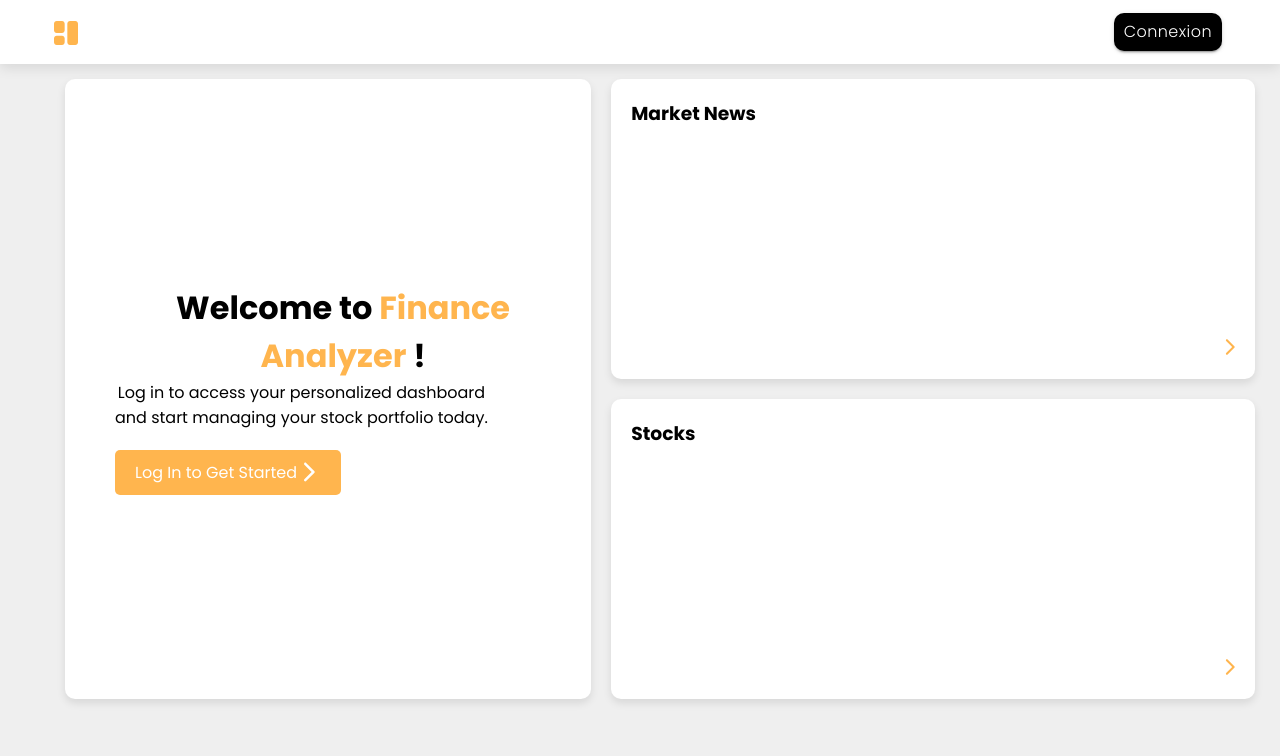
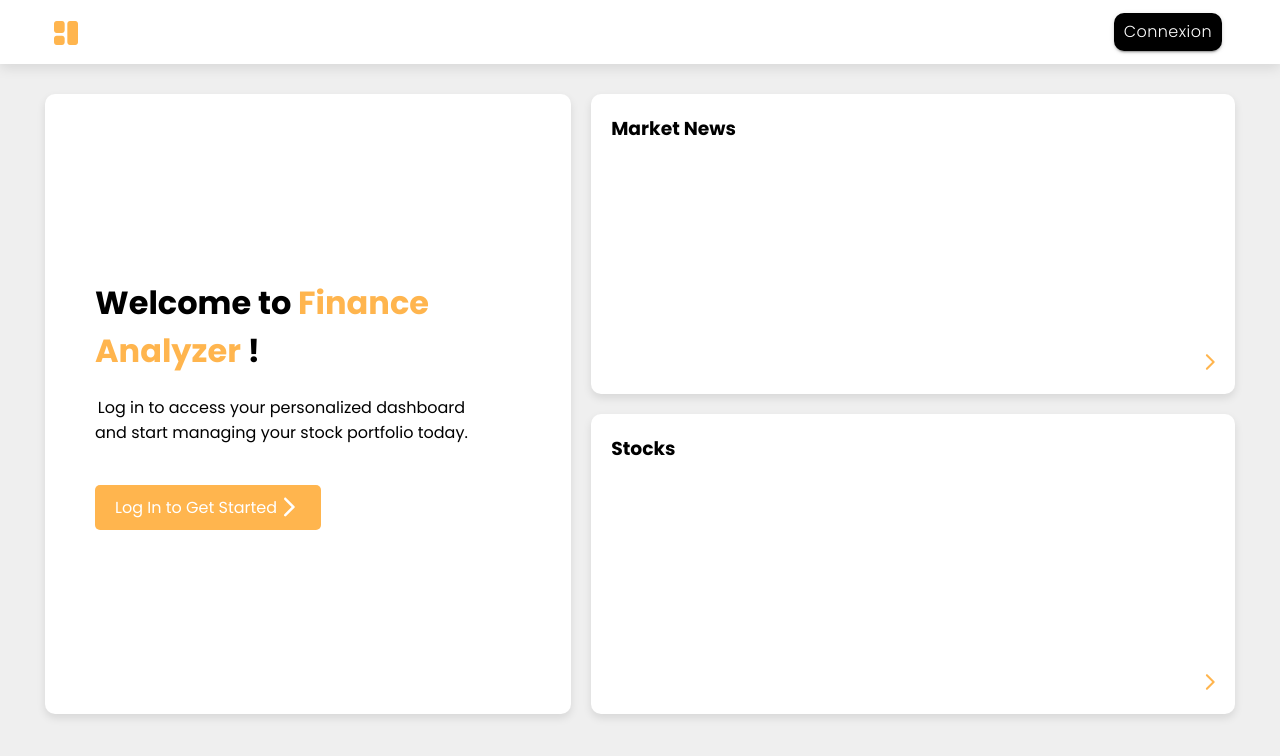
Before and after one commit to odilonv/finance-analyzer, a React (Create React App) app in the folder frontend/: page / in a window 1280 px wide. Shown: the top 756 px of the page. Built offline with nearby package versions, Linux system fonts and the light colour scheme; no server answers.

Commit message:
Update HomePage styling for improved layout and user experience

```diff
--- a/frontend/src/pages/Home/HomePage.jsx
+++ b/frontend/src/pages/Home/HomePage.jsx
@@ -29,13 +29,16 @@ function HomePage() {
     return (
         <div style={{ margin: "15px" }}>
             <div style={dashboardStyle}>
-                <div style={{ ...cardStyle, justifyContent: 'center', alignItems: 'start', height: '620px', paddingLeft: '50px' }}>
-                    <h1>Welcome to <span style={{ color: 'var(--main-color)' }}>Finance Analyzer</span> !</h1>
+                <div style={{ ...cardStyle, justifyContent: 'center', alignItems: 'flex-start', height: '620px', paddingLeft: '50px', gap: '20px' }}>
+                    <h1 style={{ textAlign: 'left' }}>
+                        Welcome to <span style={{ color: 'var(--main-color)' }}>Finance Analyzer</span> !
+                    </h1>
                     <p>Log in to access your personalized dashboard<br />and start managing your stock portfolio today.</p>
                     <Link to="/login" style={loginButtonStyle}>
                         Log In to Get Started <ArrowForwardIosRoundedIcon />
                     </Link>
                 </div>
+
                 <div style={rightColumnStyle}>
                     <DashboardCard title="Market News" link="/news">
                         {/* Ajouter le component ici */}
@@ -63,7 +66,7 @@ const dashboardStyle = {
     display: 'flex',
     gap: '20px',
     marginTop: '10px',
-    margin: '10px 10px 0 50px',
+    margin: '30px 30px 0 30px',
     alignItems: 'stretch'
 };
 
@@ -71,7 +74,7 @@ const leftColumnStyle = {
     display: 'flex',
     flexDirection: 'column',
     gap: '20px',
-    width: '40%'
+    width: '50%'
 };
 
 const rightColumnStyle = {
```
